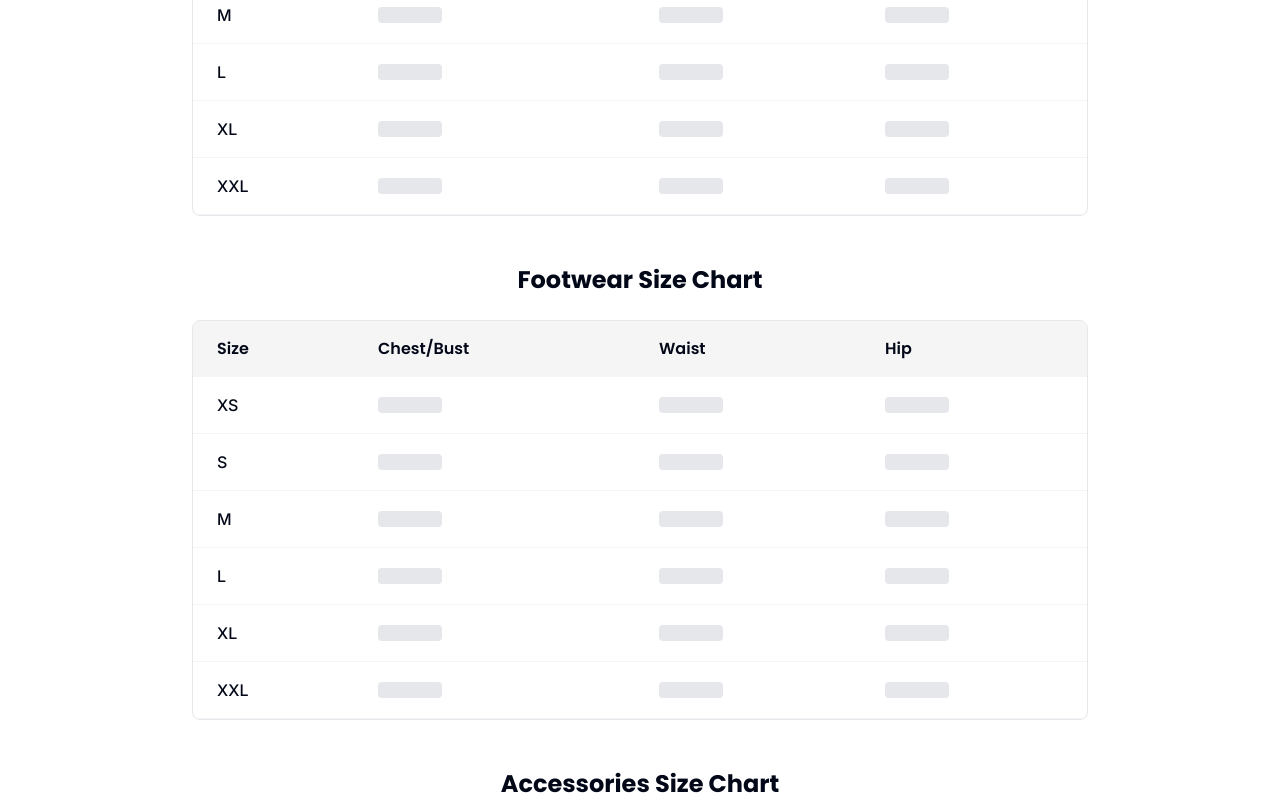
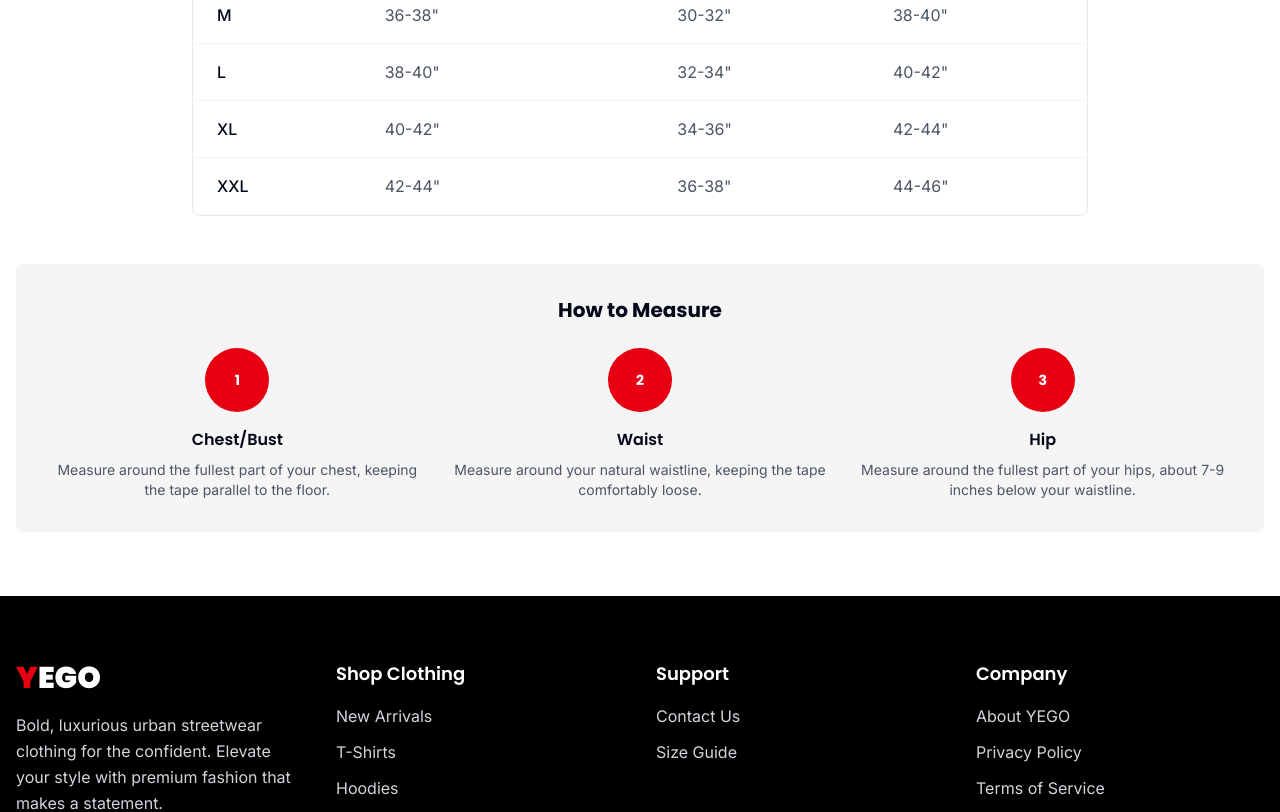
Before and after one commit to judeotine/yego, a React (Vite) app: page /size-guide in a window 1280 px wide. Shown: the part 640-1452 px from the top of the page. Built offline with nearby package versions, Linux system fonts and the light colour scheme.

Commit message:
Update Size Guide with accurate measurements and improved layout

```diff
--- a/src/pages/SizeGuide.tsx
+++ b/src/pages/SizeGuide.tsx
@@ -3,10 +3,13 @@ import { motion } from 'framer-motion';
 import Layout from '@/components/layout/Layout';
 
 const SizeGuide = () => {
-  const categories = [
-    { name: 'Clothing', id: 'clothing' },
-    { name: 'Footwear', id: 'footwear' },
-    { name: 'Accessories', id: 'accessories' },
+  const clothingSizes = [
+    { size: 'XS', chest: '32-34"', waist: '26-28"', hip: '34-36"' },
+    { size: 'S', chest: '34-36"', waist: '28-30"', hip: '36-38"' },
+    { size: 'M', chest: '36-38"', waist: '30-32"', hip: '38-40"' },
+    { size: 'L', chest: '38-40"', waist: '32-34"', hip: '40-42"' },
+    { size: 'XL', chest: '40-42"', waist: '34-36"', hip: '42-44"' },
+    { size: 'XXL', chest: '42-44"', waist: '36-38"', hip: '44-46"' },
   ];
 
   return (
@@ -30,26 +33,16 @@ const SizeGuide = () => {
       </section>
 
       <div className="container mx-auto px-4 py-16">
-        {/* Size Categories */}
+        {/* Clothing Size Chart */}
         <motion.div
           initial={{ y: 50, opacity: 0 }}
           animate={{ y: 0, opacity: 1 }}
-          className="max-w-4xl mx-auto"
-        >
-          {categories.map((category, index) => (
-            <motion.div
-              key={category.id}
-              initial={{ y: 50, opacity: 0 }}
-              whileInView={{ y: 0, opacity: 1 }}
-              viewport={{ once: true }}
-              transition={{ delay: index * 0.1 }}
-              className="mb-12"
+          className="max-w-4xl mx-auto mb-12"
         >
           <h2 className="font-poppins font-bold text-2xl mb-6 text-center">
-                {category.name} Size Chart
+            Clothing Size Chart
           </h2>
 
-              {/* Size Chart Placeholder */}
           <div className="bg-white rounded-lg border border-gray-200 overflow-hidden">
             <div className="overflow-x-auto">
               <table className="w-full">
@@ -62,18 +55,12 @@ const SizeGuide = () => {
                   </tr>
                 </thead>
                 <tbody>
-                      {['XS', 'S', 'M', 'L', 'XL', 'XXL'].map((size) => (
-                        <tr key={size} className="border-b border-gray-100">
-                          <td className="px-6 py-4 font-inter font-medium">{size}</td>
-                          <td className="px-6 py-4 font-inter text-gray-600">
-                            <div className="w-16 h-4 bg-gray-200 rounded animate-pulse"></div>
-                          </td>
-                          <td className="px-6 py-4 font-inter text-gray-600">
-                            <div className="w-16 h-4 bg-gray-200 rounded animate-pulse"></div>
-                          </td>
-                          <td className="px-6 py-4 font-inter text-gray-600">
-                            <div className="w-16 h-4 bg-gray-200 rounded animate-pulse"></div>
-                          </td>
+                  {clothingSizes.map((item) => (
+                    <tr key={item.size} className="border-b border-gray-100">
+                      <td className="px-6 py-4 font-inter font-medium">{item.size}</td>
+                      <td className="px-6 py-4 font-inter text-gray-600">{item.chest}</td>
+                      <td className="px-6 py-4 font-inter text-gray-600">{item.waist}</td>
+                      <td className="px-6 py-4 font-inter text-gray-600">{item.hip}</td>
                     </tr>
                   ))}
                 </tbody>
@@ -81,7 +68,6 @@ const SizeGuide = () => {
             </div>
           </div>
         </motion.div>
-          ))}
 
         {/* Measurement Tips */}
         <motion.div
@@ -94,19 +80,34 @@ const SizeGuide = () => {
             How to Measure
           </h3>
           <div className="grid grid-cols-1 md:grid-cols-3 gap-6">
-              {['Chest/Bust', 'Waist', 'Hip'].map((measurement) => (
-                <div key={measurement} className="text-center">
+            <div className="text-center">
               <div className="w-16 h-16 bg-yego-red rounded-full mx-auto mb-4 flex items-center justify-center">
-                    <span className="text-white font-poppins font-bold">?</span>
+                <span className="text-white font-poppins font-bold text-sm">1</span>
               </div>
-                  <h4 className="font-poppins font-semibold mb-2">{measurement}</h4>
+              <h4 className="font-poppins font-semibold mb-2">Chest/Bust</h4>
               <p className="font-inter text-sm text-gray-600">
-                    Measurement instructions will be loaded here
+                Measure around the fullest part of your chest, keeping the tape parallel to the floor.
               </p>
             </div>
-              ))}
+            <div className="text-center">
+              <div className="w-16 h-16 bg-yego-red rounded-full mx-auto mb-4 flex items-center justify-center">
+                <span className="text-white font-poppins font-bold text-sm">2</span>
               </div>
-          </motion.div>
+              <h4 className="font-poppins font-semibold mb-2">Waist</h4>
+              <p className="font-inter text-sm text-gray-600">
+                Measure around your natural waistline, keeping the tape comfortably loose.
+              </p>
+            </div>
+            <div className="text-center">
+              <div className="w-16 h-16 bg-yego-red rounded-full mx-auto mb-4 flex items-center justify-center">
+                <span className="text-white font-poppins font-bold text-sm">3</span>
+              </div>
+              <h4 className="font-poppins font-semibold mb-2">Hip</h4>
+              <p className="font-inter text-sm text-gray-600">
+                Measure around the fullest part of your hips, about 7-9 inches below your waistline.
+              </p>
+            </div>
+          </div>
         </motion.div>
       </div>
     </Layout>
```
Lines whose indentation alone changed are shown as unchanged.
